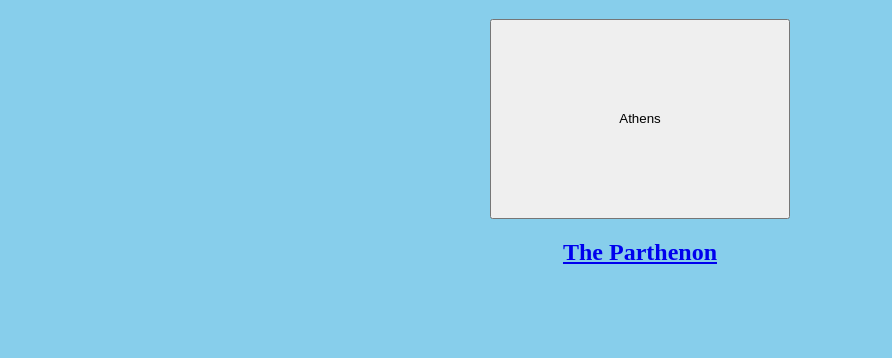
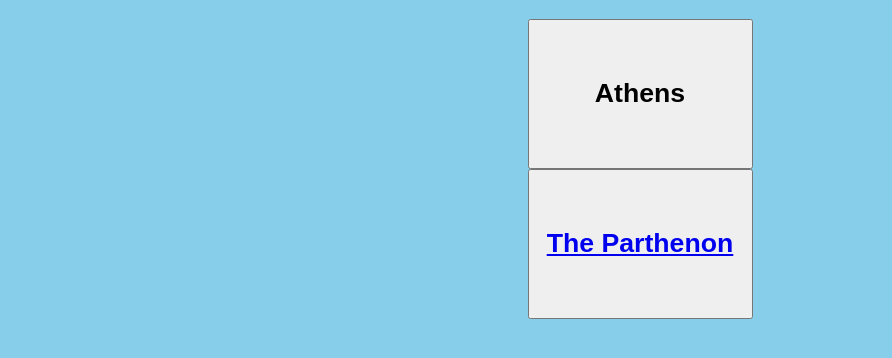
Before and after one commit to MasonWalker24/moms-project, a plain HTML site: page famousmonumentsorbuildings.html in a window 1280 px wide. Shown: the part 90-448 px from the top of the page, without its empty margins (0-892 px from the left). Drawn offline with Linux system fonts and the light colour scheme.

Commit message:
Update famousmonumentsorbuildings.html

```diff
--- a/famousmonumentsorbuildings.html
+++ b/famousmonumentsorbuildings.html
@@ -7,6 +7,6 @@
 <body style="background-color:skyblue;">
   <a href="country.html"><button>back</button></a>
 <center><h1>Here are some famous places</h1></center>
-  <center><h2><a href="athens.html"><button style="height: 200px; width: 300px;">Athens</button></a></h2></center>
-    <center><h2><a href="parthenon.html">The Parthenon</a></h2></center>
+  <center><a href="athens.html"><button style="height: 150px; width: 225px;"><h1>Athens</h1></button></a></center>
+    <center><a href="parthenon.html"><button style="height: 150px; width: 225px;"><h1>The Parthenon</h1></a></center>
 </body>
```
